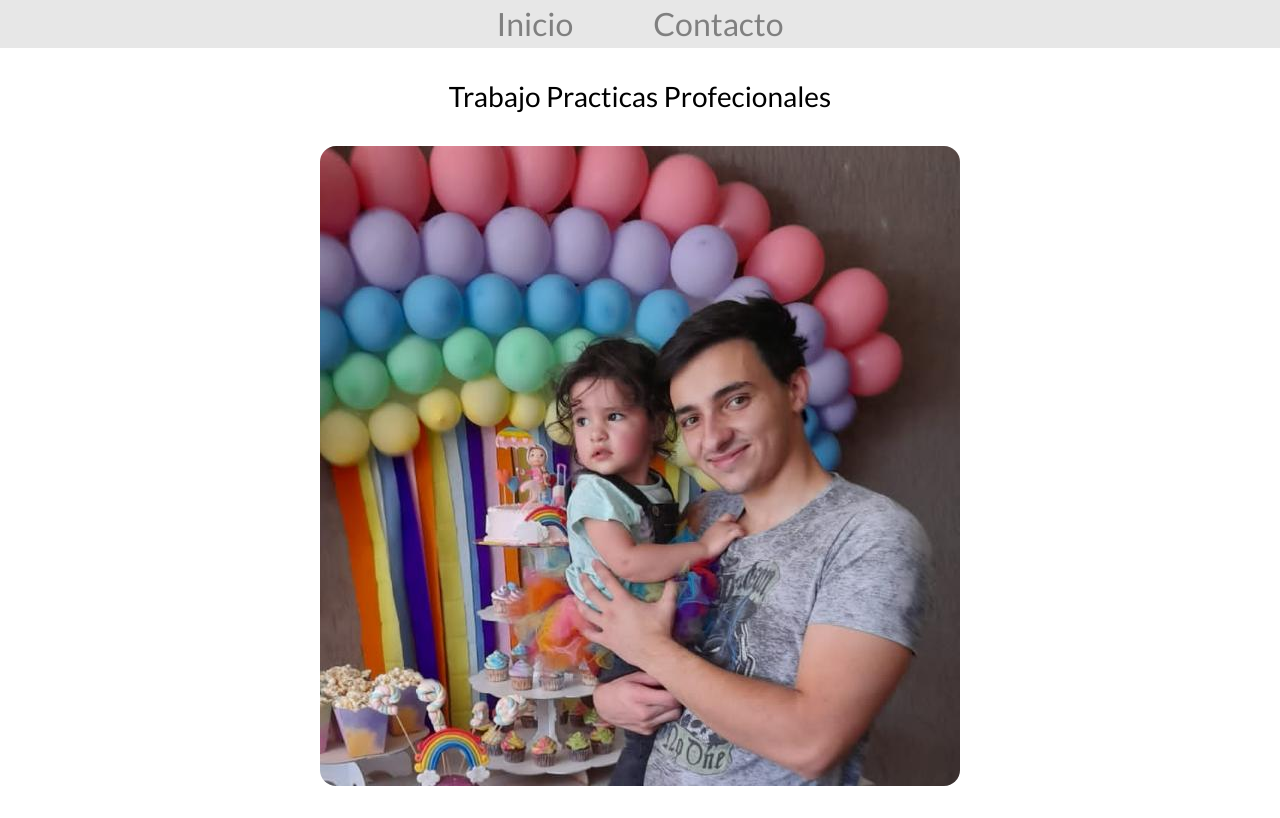
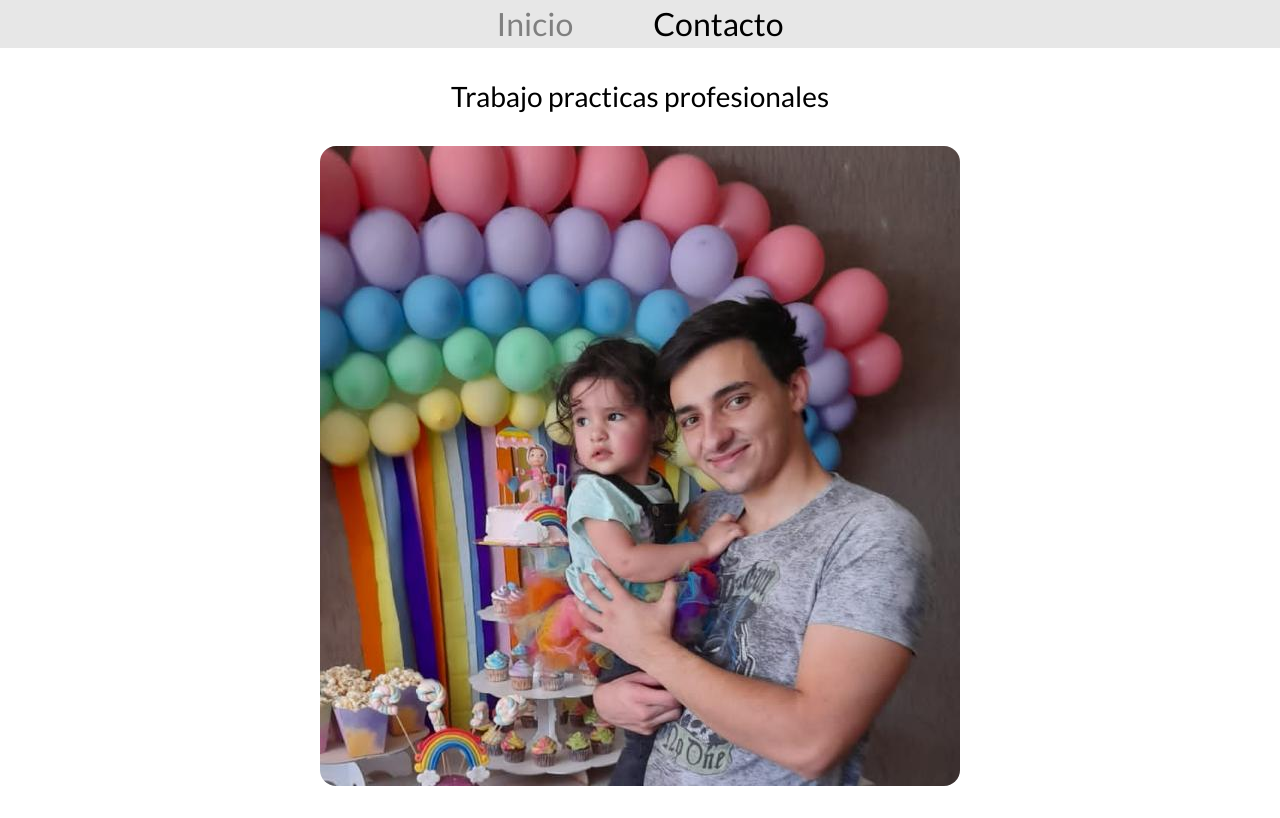
Before and after one commit to francoGonzalez2706/PracticasProyect, a React (Vite) app in the folder Practicas_ABM/: page /contacto in a window 1280 px wide. Built offline with nearby package versions, Linux system fonts and the light colour scheme.

Commit message:
fix colors

```diff
--- a/Practicas_ABM/src/components/Contacto/Contacto.tsx
+++ b/Practicas_ABM/src/components/Contacto/Contacto.tsx
@@ -6,7 +6,7 @@ export const Contacto = () => {
     <div>
       <div className="AboutUs">
         <article>
-          <h3 style={{ textAlign: "center" }}>Trabajo Practicas Profecionales</h3>
+          <h3 style={{ textAlign: "center" }}>Trabajo practicas profesionales</h3>
         </article>
         <div className="integrantes-wrapper">
           <article>
@@ -20,6 +20,7 @@ export const Contacto = () => {
               <span> HTML </span>
               <span> CSS </span>
               <span> SCSS </span>
+              <h1>Contacto:</h1>
               <span> franco.gonzalez.reale.276@gmail.com</span>
               <a href="http://www.linkedin.com/in/franco-gonzalez-reale/" target="_blank" rel="noopener noreferrer">www.linkedin.com/in/franco-gonzalez-reale/</a>
               <a href="https://github.com/francoGonzalez2706" target="_blank" rel="noopener noreferrer">https://github.com/francoGonzalez2706/</a>
--- a/Practicas_ABM/src/components/ModalFormulario/ModalFormulario.tsx
+++ b/Practicas_ABM/src/components/ModalFormulario/ModalFormulario.tsx
@@ -71,7 +71,7 @@ export const ModalFormulario = ({
             initialValues={persona ? persona : initialValues}
             enableReinitialize={true}
             onSubmit={async (values) => {
-              console.log(values)
+
               if (editing) {
                 await putData(
                   urlapi + `api/personas/${persona?.id}`,
--- a/Practicas_ABM/src/components/NavBar/NavBar.tsx
+++ b/Practicas_ABM/src/components/NavBar/NavBar.tsx
@@ -1,13 +1,16 @@
-import { Link } from "react-router-dom"
+import { Link, useLocation } from "react-router-dom"
 import './NavBar.css'
 
 export const NavBar = () => {
+  const location = useLocation()
+  console.log(location)
   return (
     <div className="NavBar">
-      <Link to="" style={{ textDecoration: "none" }} className="links">
+
+      <Link to="" style={{ textDecoration: "none", color: location.pathname === '/' ? 'black' : 'grey' }} className="links">
         Inicio
       </Link>
-      <Link to="/contacto" style={{ textDecoration: "none" }} className="links">
+      <Link to="/contacto" style={{ textDecoration: "none", color: location.pathname === '/contacto' ? 'black' : 'grey' }} className="links">
         Contacto
       </Link>
     </div>
--- a/Practicas_ABM/src/components/TablePersonas/TablePersonas.tsx
+++ b/Practicas_ABM/src/components/TablePersonas/TablePersonas.tsx
@@ -83,12 +83,12 @@ export const TablePersonas = (
   }
 
   // Opciones de formato de fecha
-  const options: Intl.DateTimeFormatOptions = { year: 'numeric', month: 'long', day: 'numeric' };
+  const dateFormatOptions: Intl.DateTimeFormatOptions = { year: 'numeric', month: 'long', day: 'numeric' };
 
   // Función para formatear fechas
   const dateFormater = (dateJava: string) => {
     const date = new Date(dateJava);
-    const formatedDate = date.toLocaleDateString('es-AR', options);
+    const formatedDate = date.toLocaleDateString('es-AR', dateFormatOptions);
     return formatedDate;
   }
 
@@ -118,10 +118,7 @@ export const TablePersonas = (
                     <TableCell align="center">{row.lastName} </TableCell>
                     <TableCell align="center">{row.email} </TableCell>
                     <TableCell align="center">{row.phoneNumber} </TableCell>
-                    <TableCell align="center">{
-
-                      dateFormater(row.birthdate)
-                    } </TableCell>
+                    <TableCell align="center">{dateFormater(row.birthdate)} </TableCell>
                     <TableCell align="center">
                       <div
                         style={{
@@ -132,7 +129,7 @@ export const TablePersonas = (
                       >
                         <i
                           className="fa-solid fa-trash"
-                          style={{ cursor: "pointer" }}
+                          style={{ cursor: "pointer", color: '#ff2040' }}
                           onClick={() => {
                             if (row.id)
                               handleDelete(row.id);
--- a/Practicas_ABM/src/index.css
+++ b/Practicas_ABM/src/index.css
@@ -5,4 +5,5 @@
   display: flex;
   flex-direction: column;
   min-height: 100vh;
+  overflow-x: hidden;
 }
```
Also changed, not shown: 1 other file (tests, documents, lock files or other folders).
